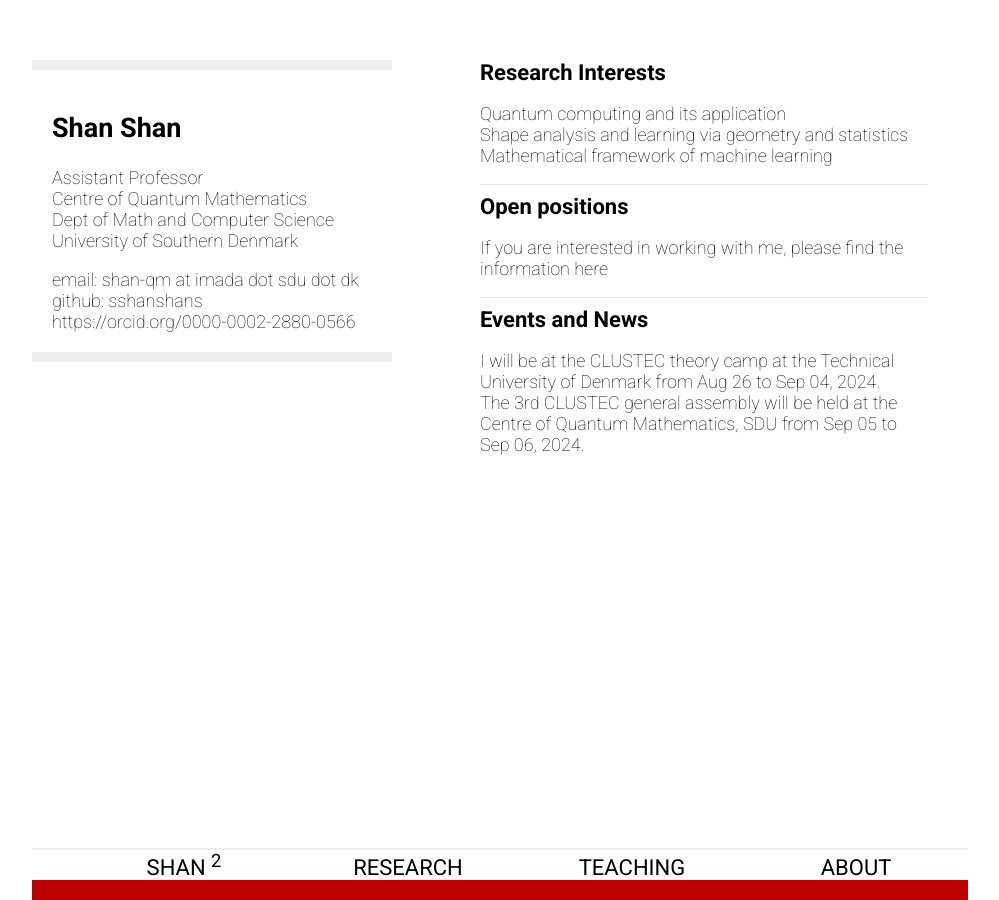
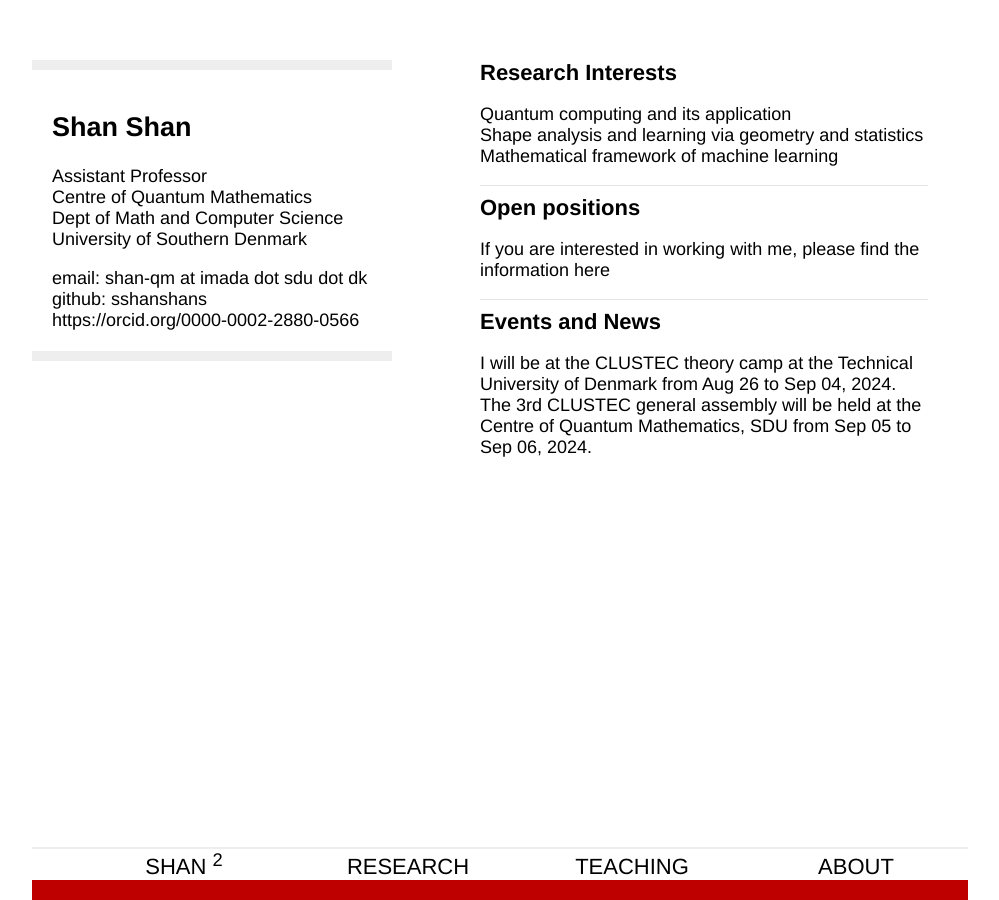
Before and after one commit to sshanshans/sshanshans.github.io, a Jekyll site: the page built from index.md, in a window 1280 px wide. Shown: the whole page, without its empty margins (160-1159 px from the left). Built offline with Jekyll 4.4.1, drawn with Linux system fonts in a browser that asks for light colours.

Commit message:
Update main.css

```diff
--- a/css/main.css
+++ b/css/main.css
@@ -1,17 +1,15 @@
-@import url('https://fonts.googleapis.com/css2?family=Comic+Neue:ital,wght@0,300;0,400;0,700;1,300;1,400;1,700&family=Roboto:ital,wght@0,100;0,300;0,400;0,500;0,700;0,900;1,100;1,300;1,400;1,500;1,700;1,900&display=swap');
-
 body {
     margin: 60px auto;
     font-size:18px;
-    font-family: "Roboto", sans-serif;
-    font-weight: 100;
+    font-family: Helvetica Neue,helvetica,arial,sans-serif;
+    font-weight: 300;
     font-style: normal;
     color: #000;
     width:70%
 }
 
 nav ul, footer ul {
-    font-family: "Roboto", sans-serif;
+    font-family: Helvetica Neue,helvetica,arial,sans-serif;
     font-weight: 400;
     font-style: normal;
     list-style: none;
```
